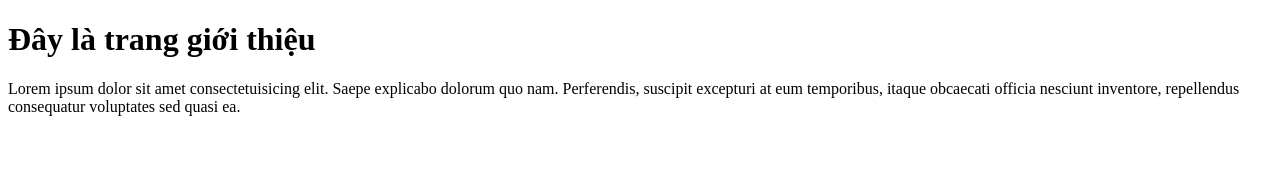
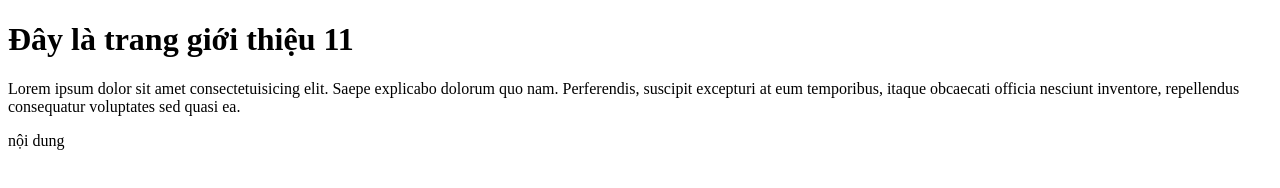
Before and after one commit to ThanhHai05-hub/bai-, a plain HTML site: page about.html in a window 1280 px wide. Drawn offline with Linux system fonts and the light colour scheme.

Commit message:
update file about 2

```diff
--- a/about.html
+++ b/about.html
@@ -6,7 +6,8 @@
     <title>Document</title>
 </head>
 <body>
-    <h1>Đây là trang giới thiệu</h1>
+    <h1>Đây là trang giới thiệu 11</h1>
     <p>Lorem ipsum dolor sit amet consectetuisicing elit. Saepe explicabo dolorum quo nam. Perferendis, suscipit excepturi at eum temporibus, itaque obcaecati officia nesciunt inventore, repellendus consequatur voluptates sed quasi ea.</p>
+    <p>nội dung</p>
 </body>
 </html>
```
